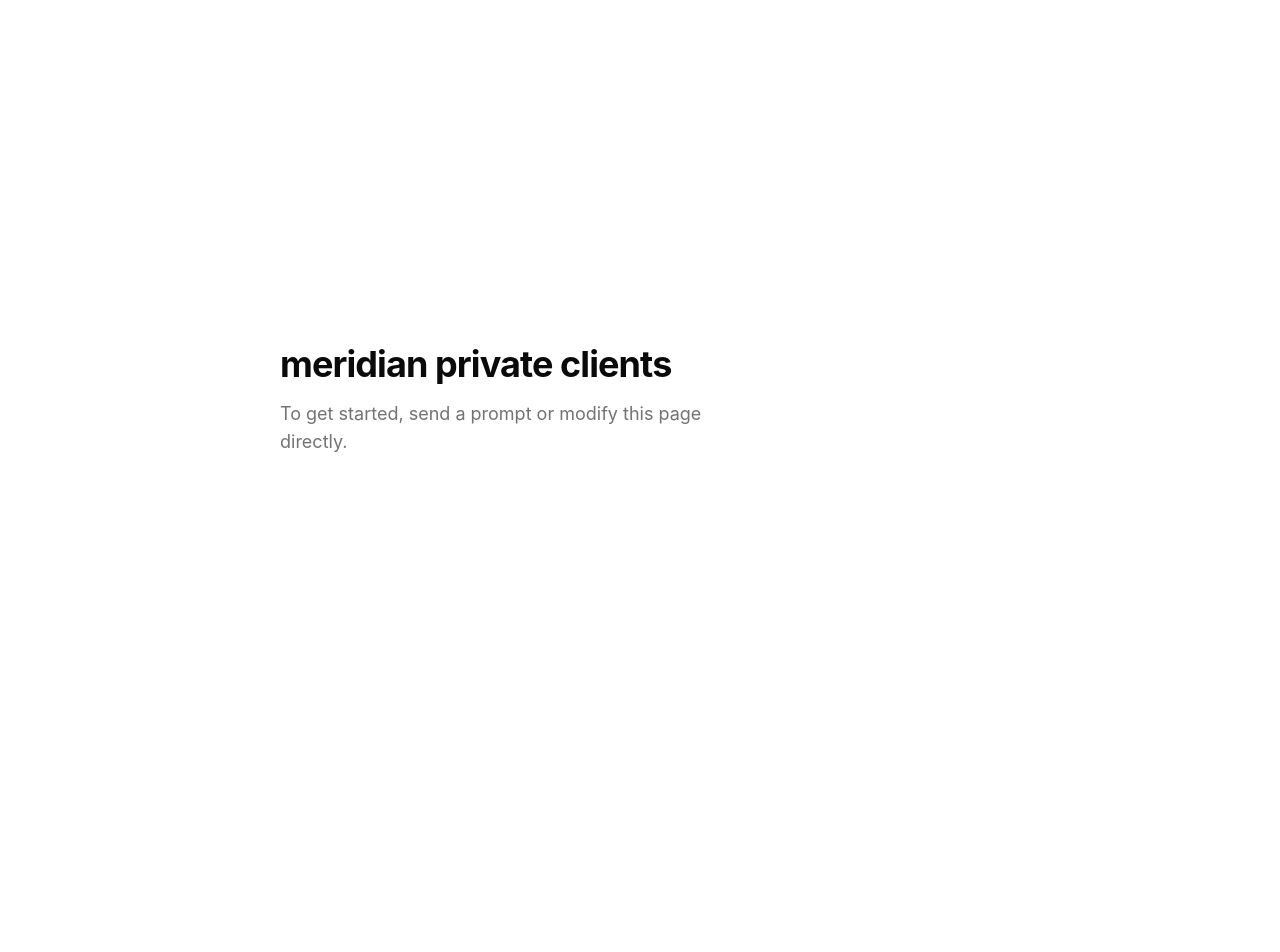
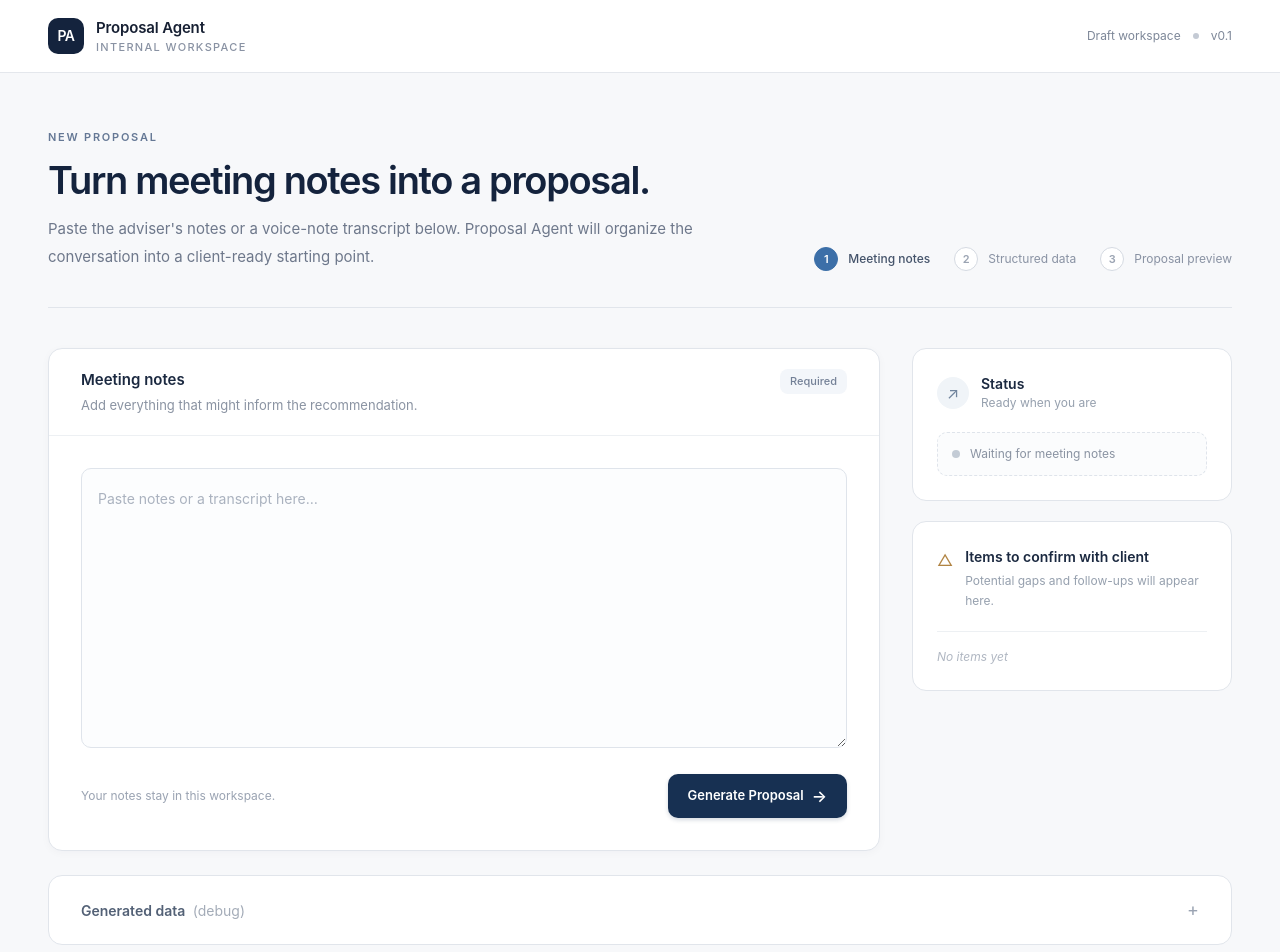
Before and after one commit to miaduplessis1/meridian, a Next.js app: page / in a window 1280 px wide. Shown: the top 952 px of the page. Before the commit the page ends 800 px from the top, so only its background shows below. Built offline with nearby package versions, Linux system fonts and the light colour scheme.

Commit message:
feat: update app branding and redesign homepage layout

```diff
--- a/app/globals.css
+++ b/app/globals.css
@@ -47,8 +47,8 @@
 
 :root {
   color-scheme: light;
-  --background: oklch(1 0 0);
-  --foreground: oklch(0.145 0 0);
+  --background: oklch(0.98 0.004 260);
+  --foreground: oklch(0.22 0.03 260);
   --card: oklch(1 0 0);
   --card-foreground: oklch(0.145 0 0);
   --popover: oklch(1 0 0);
--- a/app/layout.tsx
+++ b/app/layout.tsx
@@ -3,8 +3,8 @@ import type { Metadata, Viewport } from 'next'
 import './globals.css'
 
 export const metadata: Metadata = {
-  title: 'v0 App',
-  description: 'Created with v0',
+  title: 'Proposal Agent',
+  description: 'Turn adviser meeting notes into a client-ready investment proposal.',
   generator: 'v0.app',
   icons: {
     icon: [
--- a/app/page.tsx
+++ b/app/page.tsx
@@ -1,16 +1,121 @@
+const workflowSteps = [
+  { label: 'Meeting notes', active: true },
+  { label: 'Structured data', active: false },
+  { label: 'Proposal preview', active: false },
+]
+
 export default function Home() {
   return (
-    <div className="flex min-h-screen items-center justify-center font-sans">
-      <main className="flex w-full max-w-3xl flex-col items-center gap-8 px-6 py-16 text-center sm:items-start sm:text-left">
-        <div className="flex flex-col gap-4">
-          <h1 className="text-4xl font-bold tracking-tight">
-            meridian private clients
-          </h1>
-          <p className="max-w-md text-lg text-muted-foreground">
-            To get started, send a prompt or modify this page directly.
-          </p>
+    <div className="min-h-screen bg-[#f7f8fa] text-[#172033]">
+      <header className="border-b border-[#e4e7ec] bg-white">
+        <div className="mx-auto flex h-[72px] max-w-[1440px] items-center justify-between px-6 lg:px-12">
+          <div className="flex items-center gap-3">
+            <div className="flex size-9 items-center justify-center rounded-lg bg-[#14233d] text-sm font-semibold tracking-[-0.04em] text-white">PA</div>
+            <div>
+              <p className="text-[15px] font-semibold tracking-[-0.01em]">Proposal Agent</p>
+              <p className="text-[11px] font-medium uppercase tracking-[0.12em] text-[#8992a3]">Internal workspace</p>
+            </div>
+          </div>
+          <div className="flex items-center gap-3 text-[12px] text-[#7d8798]">
+            <span className="hidden sm:inline">Draft workspace</span>
+            <span className="size-1.5 rounded-full bg-[#c4cad4]" aria-hidden="true" />
+            <span>v0.1</span>
+          </div>
         </div>
+      </header>
+
+      <main className="mx-auto max-w-[1440px] px-6 py-10 lg:px-12 lg:py-14">
+        <div className="mb-10 flex flex-col justify-between gap-8 border-b border-[#e1e5eb] pb-9 md:flex-row md:items-end">
+          <div>
+            <p className="mb-3 text-[11px] font-semibold uppercase tracking-[0.16em] text-[#657895]">New proposal</p>
+            <h1 className="text-3xl font-semibold tracking-[-0.035em] text-[#14233d] sm:text-[38px]">Turn meeting notes into a proposal.</h1>
+            <p className="mt-3 max-w-2xl text-[15px] leading-7 text-[#6e788b]">Paste the adviser&apos;s notes or a voice-note transcript below. Proposal Agent will organize the conversation into a client-ready starting point.</p>
+          </div>
+          <div className="flex shrink-0 items-center gap-6 text-[12px] text-[#8992a3]">
+            {workflowSteps.map((step, index) => (
+              <div key={step.label} className="flex items-center gap-2.5">
+                <span className={`flex size-6 items-center justify-center rounded-full border text-[11px] font-semibold ${step.active ? 'border-[#3c6fa8] bg-[#3c6fa8] text-white' : 'border-[#d5dae2] bg-white text-[#9aa3b2]'}`}>{index + 1}</span>
+                <span className={step.active ? 'font-medium text-[#44536a]' : ''}>{step.label}</span>
+              </div>
+            ))}
+          </div>
+        </div>
+
+        <div className="grid gap-8 xl:grid-cols-[minmax(0,1fr)_320px]">
+          <section aria-labelledby="notes-heading" className="rounded-xl border border-[#e1e5eb] bg-white shadow-[0_2px_8px_rgba(20,35,61,0.03)]">
+            <div className="flex items-start justify-between border-b border-[#edf0f3] px-6 py-5 sm:px-8">
+              <div>
+                <h2 id="notes-heading" className="text-[15px] font-semibold text-[#1b2940]">Meeting notes</h2>
+                <p className="mt-1 text-[13px] text-[#8a93a2]">Add everything that might inform the recommendation.</p>
+              </div>
+              <span className="rounded-md bg-[#f3f6fa] px-2.5 py-1 text-[11px] font-medium text-[#748197]">Required</span>
+            </div>
+            <div className="p-6 sm:p-8">
+              <label htmlFor="meeting-notes" className="sr-only">Meeting notes or voice-note transcript</label>
+              <textarea id="meeting-notes" placeholder="Paste notes or a transcript here…" className="min-h-[280px] w-full resize-y rounded-lg border border-[#dfe4eb] bg-[#fcfdfe] px-4 py-4 text-[14px] leading-7 text-[#26344b] outline-none transition placeholder:text-[#aab2bf] focus:border-[#5d86b2] focus:ring-4 focus:ring-[#5d86b2]/10" />
+              <div className="mt-5 flex flex-col justify-between gap-4 sm:flex-row sm:items-center">
+                <p className="text-[12px] text-[#9aa3b2]">Your notes stay in this workspace.</p>
+                <button type="button" className="inline-flex h-11 items-center justify-center gap-2 rounded-lg bg-[#173052] px-5 text-[13px] font-semibold text-white shadow-[0_2px_4px_rgba(23,48,82,0.18)] transition hover:bg-[#224267] focus:outline-none focus:ring-4 focus:ring-[#5d86b2]/25">
+                  Generate Proposal
+                  <span aria-hidden="true" className="text-base leading-none">→</span>
+                </button>
+              </div>
+            </div>
+          </section>
+
+          <aside className="space-y-5">
+            <section aria-labelledby="status-heading" className="rounded-xl border border-[#e1e5eb] bg-white p-6">
+              <div className="flex items-center gap-3">
+                <span className="flex size-8 items-center justify-center rounded-full bg-[#f0f4f8] text-[#70849d]" aria-hidden="true">↗</span>
+                <div>
+                  <h2 id="status-heading" className="text-[14px] font-semibold text-[#1b2940]">Status</h2>
+                  <p className="text-[12px] text-[#96a0ae]">Ready when you are</p>
+                </div>
+              </div>
+              <div className="mt-5 flex items-center gap-2.5 rounded-lg border border-dashed border-[#dfe4eb] bg-[#fbfcfd] px-3.5 py-3 text-[12px] text-[#8a93a2]">
+                <span className="size-2 rounded-full bg-[#c3cbd5]" aria-hidden="true" />
+                <span>Waiting for meeting notes</span>
+              </div>
+            </section>
+
+            <section aria-labelledby="confirm-heading" className="rounded-xl border border-[#e1e5eb] bg-white p-6">
+              <div className="flex items-start gap-3">
+                <span className="mt-0.5 text-[#b18443]" aria-hidden="true">△</span>
+                <div>
+                  <h2 id="confirm-heading" className="text-[14px] font-semibold text-[#1b2940]">Items to confirm with client</h2>
+                  <p className="mt-1 text-[12px] leading-5 text-[#96a0ae]">Potential gaps and follow-ups will appear here.</p>
+                </div>
+              </div>
+              <div className="mt-5 border-t border-[#edf0f3] pt-4 text-[12px] italic text-[#b0b7c2]">No items yet</div>
+            </section>
+          </aside>
+        </div>
+
+        <details className="group mt-6 rounded-xl border border-[#e1e5eb] bg-white">
+          <summary className="flex cursor-pointer list-none items-center justify-between px-6 py-5 text-[14px] font-semibold text-[#536176] marker:hidden sm:px-8">
+            <span>Generated data <span className="ml-1 font-normal text-[#a4acb8]">(debug)</span></span>
+            <span className="text-lg font-normal text-[#9aa3b2] transition group-open:rotate-45">+</span>
+          </summary>
+          <div className="min-h-20 border-t border-[#edf0f3] px-6 py-5 text-[12px] text-[#a4acb8] sm:px-8"> </div>
+        </details>
+
+        <section aria-labelledby="preview-heading" className="mt-10">
+          <div className="mb-4 flex items-end justify-between">
+            <div>
+              <p className="mb-2 text-[11px] font-semibold uppercase tracking-[0.16em] text-[#8994a5]">Output</p>
+              <h2 id="preview-heading" className="text-[20px] font-semibold tracking-[-0.02em] text-[#1b2940]">Proposal preview</h2>
+            </div>
+            <span className="hidden text-[12px] text-[#9aa3b2] sm:block">Preview will appear here</span>
+          </div>
+          <div className="flex min-h-[800px] items-center justify-center rounded-xl border border-dashed border-[#cfd6e0] bg-white shadow-[0_2px_8px_rgba(20,35,61,0.02)]">
+            <div className="text-center">
+              <div className="mx-auto mb-4 flex size-12 items-center justify-center rounded-xl border border-[#e4e8ee] bg-[#fafbfd] text-[#a3adba]" aria-hidden="true">▤</div>
+              <p className="text-[14px] font-medium text-[#768296]">Proposal preview</p>
+              <p className="mt-1 text-[12px] text-[#a4acb8]">The generated proposal will be embedded here.</p>
+            </div>
+          </div>
+        </section>
       </main>
     </div>
-  );
+  )
 }
```
